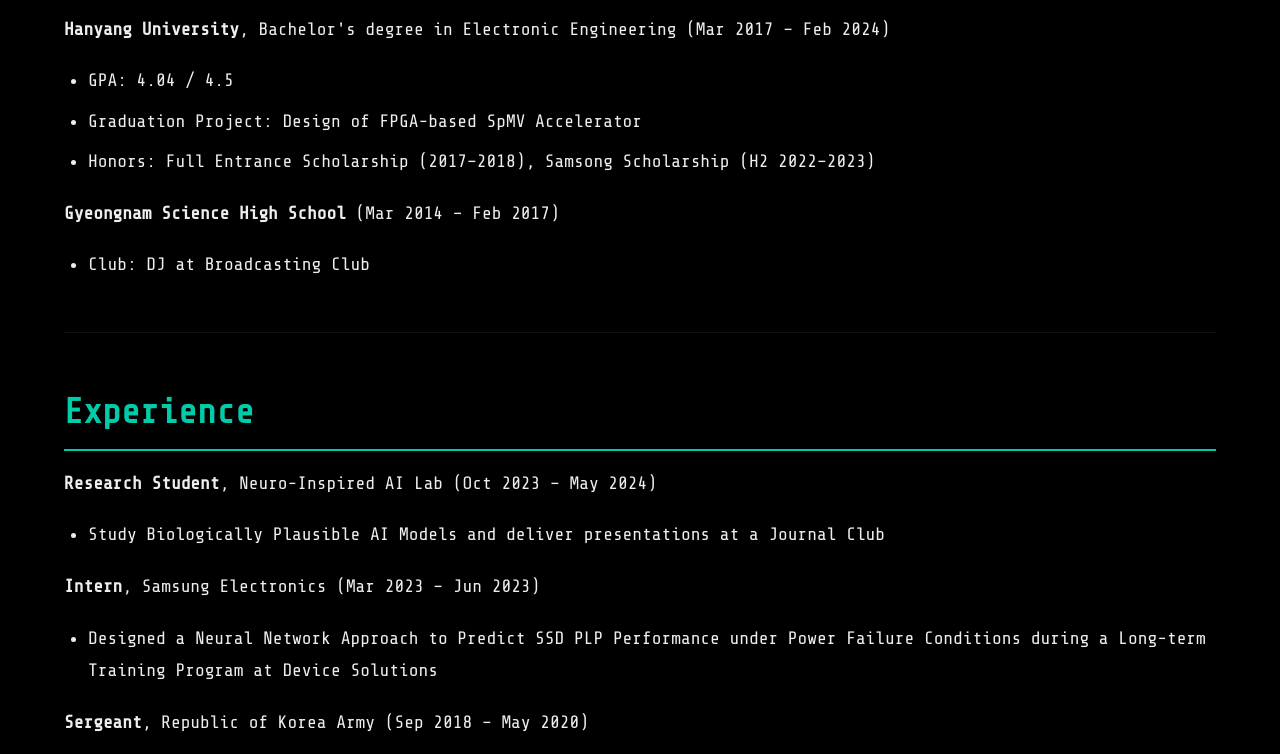
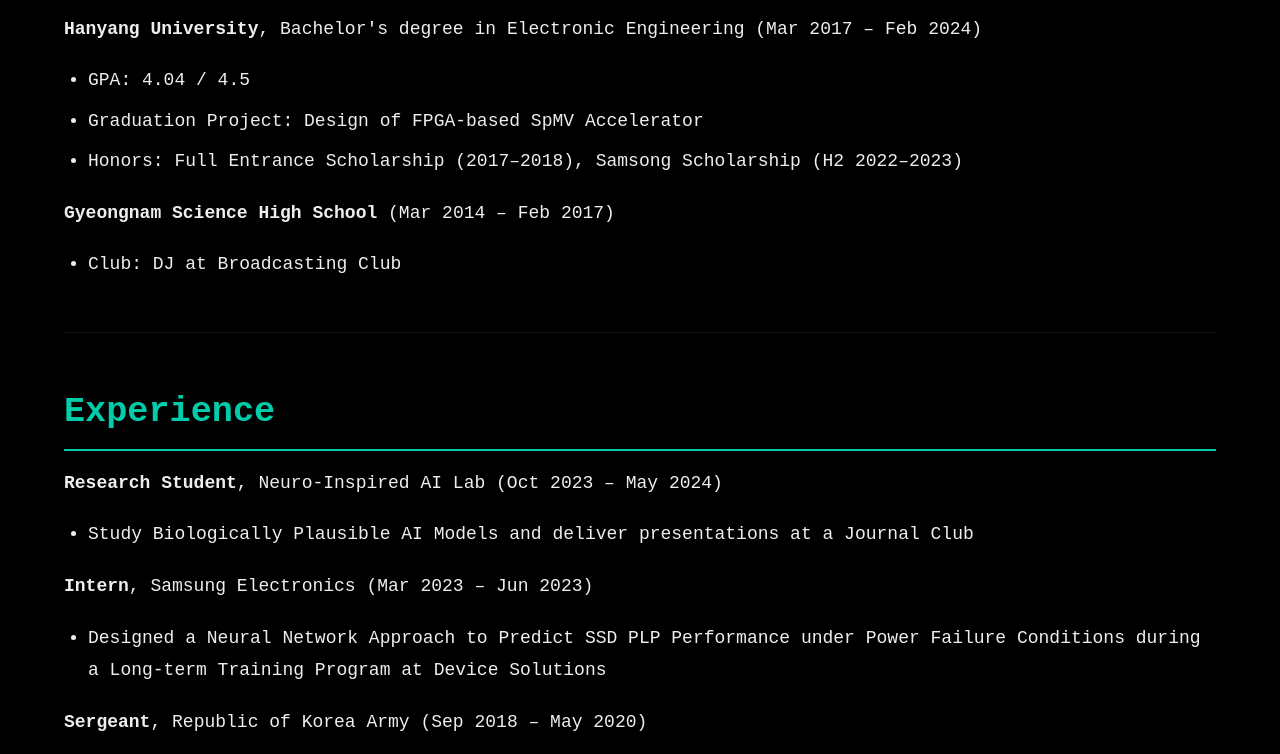
Before and after one commit to tigerhak/hello, a plain HTML site: page index.html in a window 1280 px wide. Shown: the part 338-1092 px from the top of the page. Drawn offline with nearby package versions, Linux system fonts and the light colour scheme.

Commit message:
Update index.html

```diff
--- a/index.html
+++ b/index.html
@@ -5,8 +5,8 @@
   <meta name="viewport" content="width=device-width, initial-scale=1.0" />
   <title>Yeonghak Jeong – Resume</title>
 
-  <!-- Share Tech Mono 폰트 불러오기 -->
-  <link href="https://fonts.googleapis.com/css2?family=Share+Tech+Mono&display=swap" rel="stylesheet" />
+  <link href="https://fonts.googleapis.com/css2?family=Fira+Mono&display=swap" rel="stylesheet" />
+
 
   <style>
     body {
```
